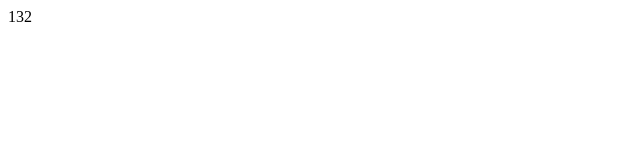
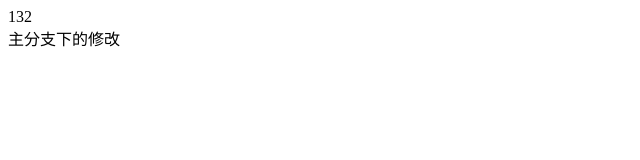
Before and after one commit to BlackhorseFishman/BlackhorseFishman.github.io, a plain HTML site: page index.html in a window 1280 px wide. Shown: the whole page, without its empty margins (0-640 px from the left). Drawn offline with Linux system fonts and the light colour scheme.

Commit message:
主分支下的修改

```diff
--- a/index.html
+++ b/index.html
@@ -8,5 +8,6 @@
 </head>
 <body>
     <div>132</div>
+    <div>主分支下的修改</div>
 </body>
 </html>
```
